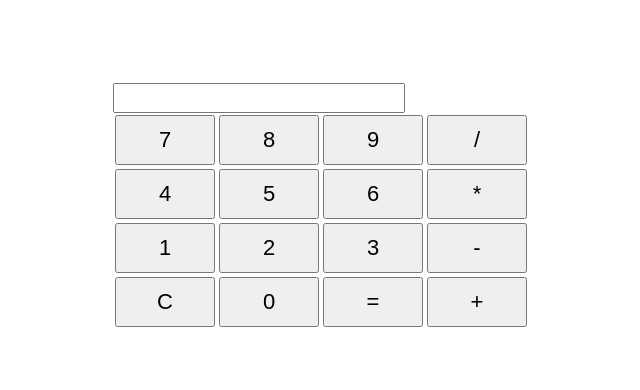
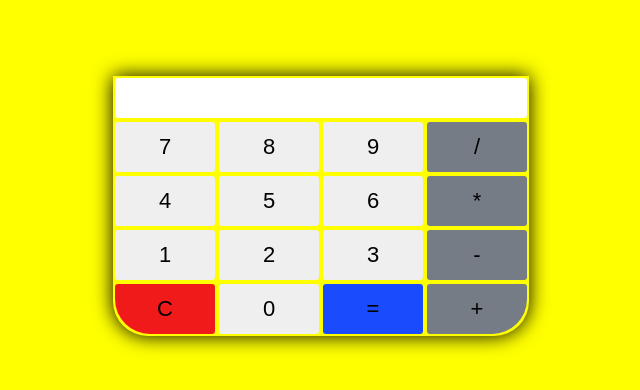
Before and after one commit to GuilhermeVitor009/SEI-GuilhermeVitorDosSantosRodrigues, a plain HTML site: page Semana08/Calculadora/index.html in a window 1280 px wide. Shown: the part 194-584 px from the top of the page, without its empty margins (319-959 px from the left). Drawn offline with Linux system fonts and the light colour scheme; a web font is replaced by a local one.

Commit message:
Projeto_final02

```diff
--- a/Semana08/Calculadora/estilo.css
+++ b/Semana08/Calculadora/estilo.css
@@ -9,18 +9,30 @@
     font-size: 22px;
 
 }
-
+div#calculadora{
+    box-shadow: 0 0 20px black;
+}
 body{
+    background-color: yellow;
     display: flex;
     justify-content: center;
     align-items: center;
     height: 100vh;
 }
-
+input[type = text]{
+    width: calc(100% - 4px);
+    height: 40px;
+}
+input{
+    margin: 2px;
+    border: none;
+    border-radius: 3px;
+}
 input[type=button]{
     width: 100px;
     height: 50px;
-    margin: 2px;
+    transition: ease 0.5s;
+    cursor: pointer;
 
 }
 
@@ -28,3 +40,41 @@ div#calculadora div{
     display: flex;
 
 }
+
+div#calculadora div input:nth-child(4){
+    background-color: rgb(118, 124, 134);
+}
+div#quartalinha input:nth-child(1){
+    background: #f11a1a;
+    border-bottom-left-radius: 35px;
+
+}
+
+div#quartalinha input:nth-child(1), div#calculadora{
+    border-bottom-left-radius: 35px;
+
+}
+
+div#quartalinha input:nth-child(4), div#calculadora{
+    border-bottom-right-radius: 35px;
+
+}
+
+div#quartalinha input:nth-child(3){
+    background: #1a4cfe;
+
+}
+
+div#quartalinha input:nth-child(4){
+    border-bottom-right-radius: 35px;
+
+}
+
+input[type=button]:hover{
+    filter:brightness(50%)
+
+}
+
+input[type=button]:active{
+    transform: scale(0.1);
+}
```
Also changed, not shown: Projeto_Final_02/ar.txt (added), requirements.txt (added), 4 other files.
